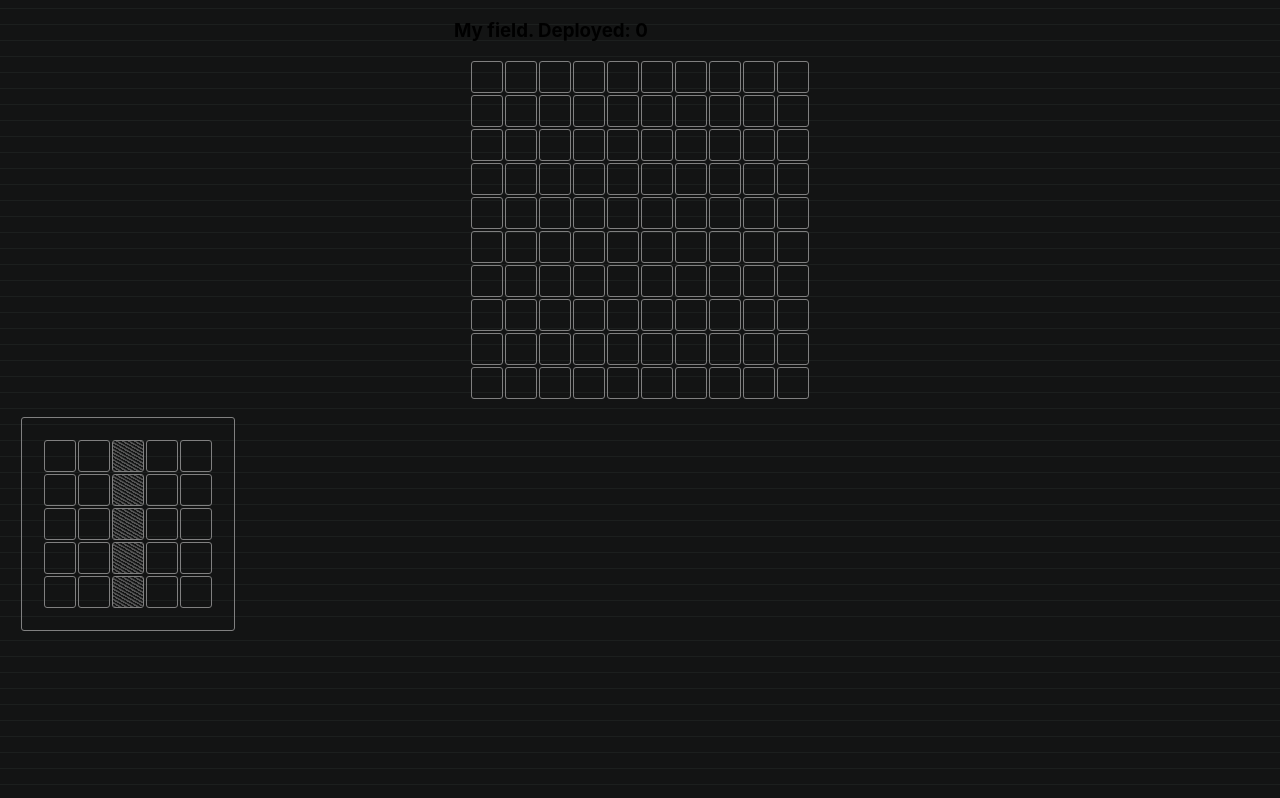
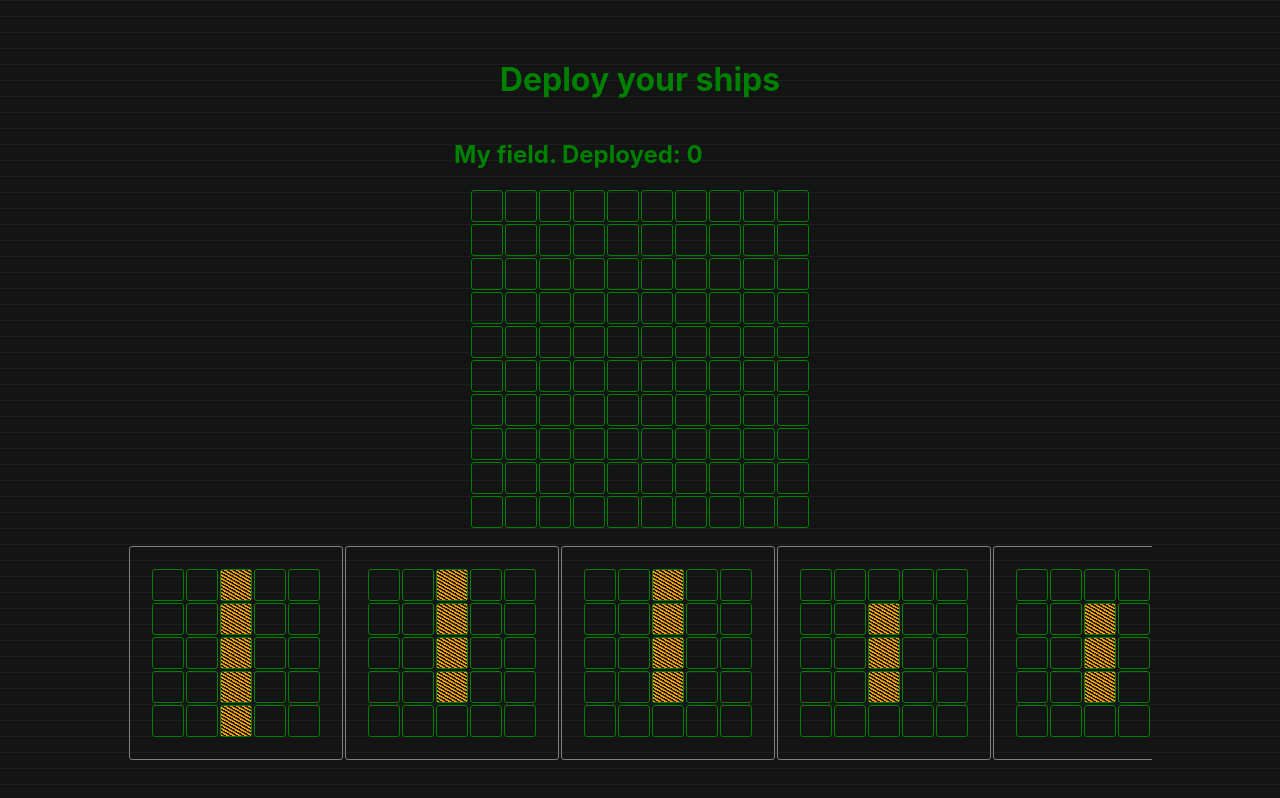
Before and after one commit to ThiagoEize/battleship-fe, a React (Create React App) app: page /game in a window 1280 px wide. Built offline with nearby package versions, Linux system fonts and the light colour scheme; no server answers.

Commit message:
games work

```diff
--- a/package.json
+++ b/package.json
@@ -13,6 +13,7 @@
     "axios": "^1.2.6",
     "bootstrap": "^5.2.3",
     "dropzone": "^6.0.0-beta.2",
+    "lodash": "^4.17.21",
     "react": "^18.2.0",
     "react-audio-player": "^0.17.0",
     "react-bootstrap": "^2.7.0",
@@ -20,6 +21,7 @@
     "react-fontawesome": "^1.7.1",
     "react-router-dom": "^6.8.0",
     "react-scripts": "5.0.1",
+    "socket.io-client": "^4.5.4",
     "web-vitals": "^2.1.4"
   },
   "scripts": {
--- a/src/components/game/Game.jsx
+++ b/src/components/game/Game.jsx
@@ -39,7 +39,6 @@ const Game = () => {
   };
 
   const shoot = (coords) => {
-    console.log("isWin", isWin);
     if (enemyField.getState(coords) !== "unknown") return;
     if (isWin !== undefined) return;
     setAiField(aiField.shoot(coords));
@@ -58,16 +57,22 @@ const Game = () => {
   };
 
   return (
-    <>
+    <div className="game-container">
       {isWin !== undefined && <h1>{`${isWin ? "You won" : "You lost"}`}</h1>}
-      <div className="flex">
+      {isWin === undefined && (
+        <h1>{`${
+          shipsToDeploy.length > 0 ? "Deploy your ships" : "Destroy your enemy"
+        } `}</h1>
+      )}
+
+      <div className="game">
         <div>
-          <h3>{`My field. Deployed: ${field.deployedShips}`}</h3>
+          <h2>{`My field. Deployed: ${field.deployedShips}`}</h2>
           <Field field={field.field} handleCellClick={deploySelectedShip} />
         </div>
         {shipsToDeploy.length === 0 && (
           <div>
-            <h3>{`Enemy field. Deployed: ${aiField.deployedShips}`}</h3>
+            <h2>{`Enemy field. Deployed: ${aiField.deployedShips}`}</h2>
             <Field field={enemyField.field} handleCellClick={shoot} />
           </div>
         )}
@@ -79,7 +84,7 @@ const Game = () => {
           setShipsToDeploy={setShipsToDeploy}
         />
       )}
-    </>
+    </div>
   );
 };
 
--- a/src/components/game/GamePvP.jsx
+++ b/src/components/game/GamePvP.jsx
@@ -79,7 +79,7 @@ const Game = () => {
   };
 
   return (
-    <>
+    <div className="game-container">
       {gamePhase === "wait-player" && <h1>Waiting for another player</h1>}
       {gamePhase === "deployment" && <h1>Deploy your ships</h1>}
       {gamePhase === "battle" && <h1>Destroy your enemy</h1>}
@@ -89,7 +89,7 @@ const Game = () => {
       {gamePhase === "battle" && (
         <h1>{`${isMyMove ? "Your move" : "Enemy move"}`}</h1>
       )}
-      <div className="flex">
+      <div className="game">
         <div>
           <h3>{`My field. Deployed: ${field.deployedShips}`}</h3>
           <Field field={field.field} handleCellClick={deploySelectedShip} />
@@ -113,7 +113,7 @@ const Game = () => {
           setShipsToDeploy={setShipsToDeploy}
         />
       )}
-    </>
+    </div>
   );
 };
 
--- a/src/components/game/lib/initShips.js
+++ b/src/components/game/lib/initShips.js
@@ -1,16 +1,16 @@
 import GameField from "./gameField";
 
 const initShips = [
-    { id: "shipP1", gameField: new GameField(1, 5, "ship") },
-    // { id: "shipP2", gameField: new GameField(1, 4, "ship") },
-    // { id: "shipP3", gameField: new GameField(1, 4, "ship") },
-    // { id: "shipP4", gameField: new GameField(1, 3, "ship") },
-    // { id: "shipP5", gameField: new GameField(1, 3, "ship") },
-    // { id: "shipP6", gameField: new GameField(1, 3, "ship") },
-    // { id: "shipP7", gameField: new GameField(1, 2, "ship") },
-    // { id: "shipP8", gameField: new GameField(1, 2, "ship") },
-    // { id: "shipP9", gameField: new GameField(1, 2, "ship") },
-    // { id: "shipP10", gameField: new GameField(1, 2, "ship") },
+  { id: "shipP1", gameField: new GameField(1, 5, "ship") },
+  { id: "shipP2", gameField: new GameField(1, 4, "ship") },
+  { id: "shipP3", gameField: new GameField(1, 4, "ship") },
+  { id: "shipP4", gameField: new GameField(1, 3, "ship") },
+  { id: "shipP5", gameField: new GameField(1, 3, "ship") },
+  { id: "shipP6", gameField: new GameField(1, 3, "ship") },
+  { id: "shipP7", gameField: new GameField(1, 2, "ship") },
+  { id: "shipP8", gameField: new GameField(1, 2, "ship") },
+  { id: "shipP9", gameField: new GameField(1, 2, "ship") },
+  { id: "shipP10", gameField: new GameField(1, 2, "ship") },
 ];
 
 export default initShips;
--- a/src/components/game/style/cell.css
+++ b/src/components/game/style/cell.css
@@ -1,5 +1,5 @@
 .cell {
-    border: solid 1px gray;
+  border: solid 1px #008000;
   border-radius: 3px;
   margin: 1px;
 }
@@ -12,8 +12,8 @@
 .cell-ship {
   background: repeating-linear-gradient(
     30deg,
-        #555 0,
-        #555 1px,
+    orange 0,
+    orange 1px,
     transparent 2px,
     transparent 3px
   );
@@ -24,14 +24,14 @@
 }
 
 .cell-s-empty {
-    filter: invert(41%) sepia(0%) saturate(7050%) hue-rotate(143deg)
-        brightness(117%) contrast(119%);
+  filter: invert(24%) sepia(63%) saturate(2716%) hue-rotate(95deg)
+    brightness(103%) contrast(108%);
 }
 .cell-w-ship {
   background: repeating-linear-gradient(
     30deg,
-        #555 0,
-        #555 1px,
+    #ffa500 0,
+    orange 1px,
     transparent 2px,
     transparent 3px
   );
--- a/src/components/game/style/game.css
+++ b/src/components/game/style/game.css
@@ -1,9 +1,17 @@
+.game-container {
+  color: green;
+  display: flex;
+  flex-direction: column;
+  align-items: center;
+  justify-content: center;
+  height: 100vh;
+}
+
 .select-cont {
   display: flex;
   flex-direction: row;
-    max-width: 100%;
+  max-width: 80%;
   overflow-x: scroll;
-    margin: 0 20px 0 20px;
 }
 /*
 .select-cont  >:hover {
@@ -25,7 +33,7 @@
   box-shadow: 0 5px 15px rgba(145, 92, 182, 0.4);
 }
 
-.flex {
+.game {
   display: flex;
   justify-content: center;
 }
```
Also changed, not shown: src/App.js (+6 -18 lines), 1 other file (tests, documents, lock files or other folders). Lines whose indentation alone changed are shown as unchanged.
